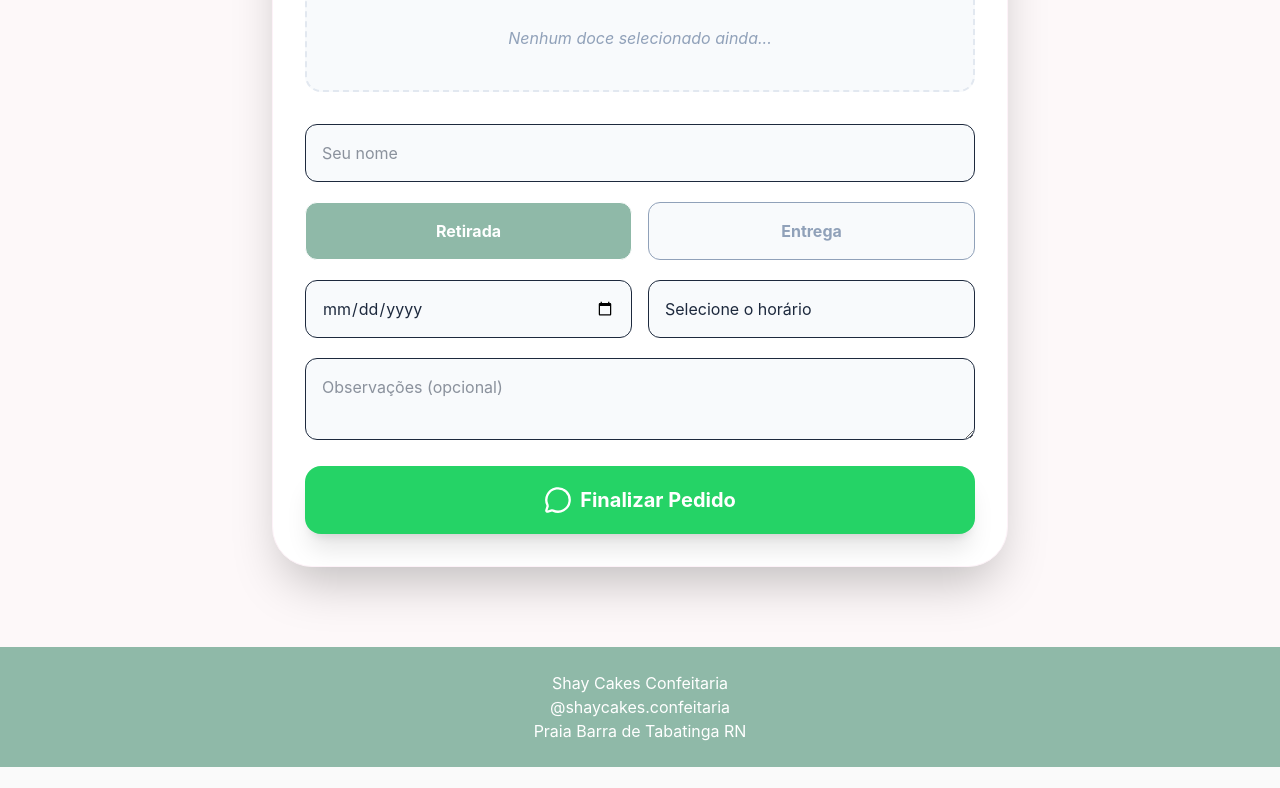
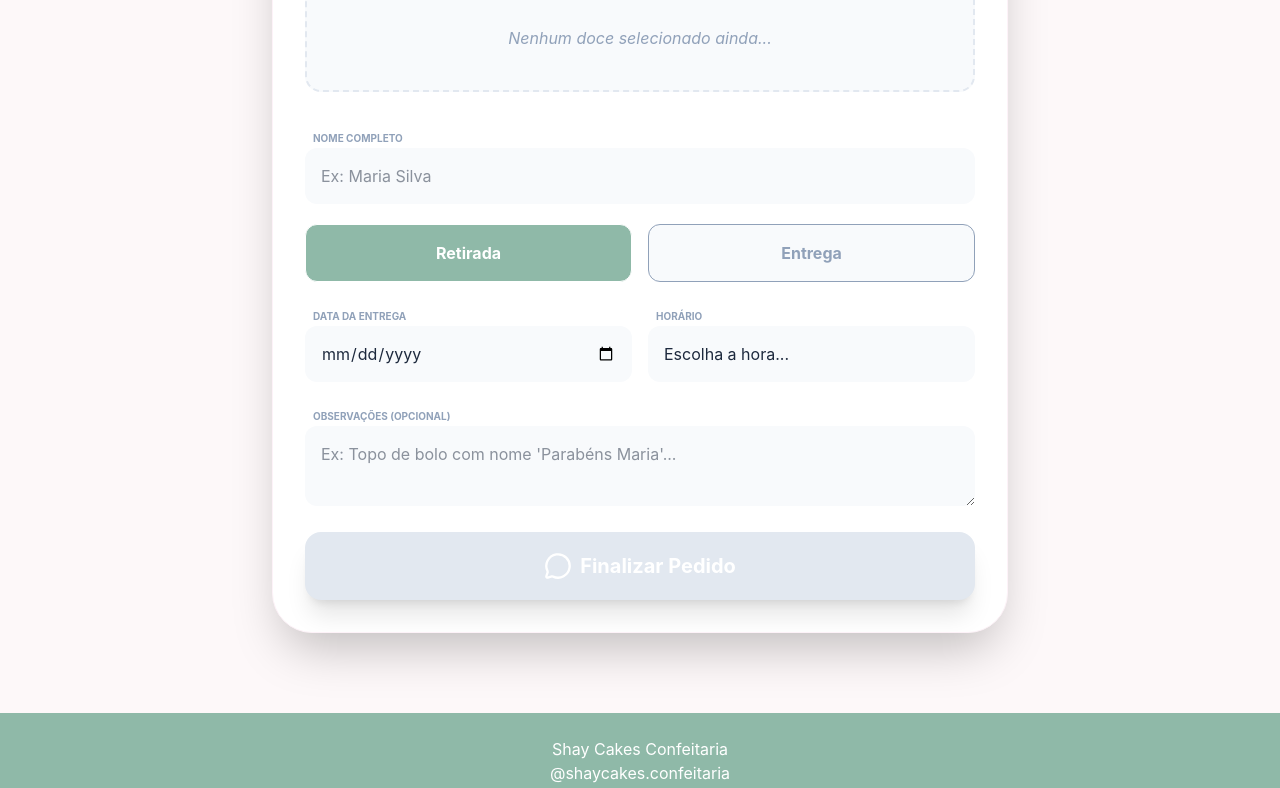
Before and after one commit to Fabio-freitaz/shay-cakes, a React (Vite) app: page / in a window 1280 px wide. Shown: the part 1798-2586 px from the top of the page. Before the commit the page ends 2565 px from the top, so only its background shows below. Built offline with nearby package versions, Linux system fonts and the light colour scheme.

Commit message:
Finalizando seletor de quantidade e ajuste no WhatsApp

```diff
--- a/src/components/OrderForm.jsx
+++ b/src/components/OrderForm.jsx
@@ -11,11 +11,17 @@ export default function OrderForm({ cart, onRemove, formData, setFormData, onCha
     if (h !== 20) horarios.push(`${h.toString().padStart(2, '0')}:30`);
   }
 
-  // --- AQUI É ONDE A CONTA É FEITA ---
+  // --- CÁLCULO DO TOTAL (CORRIGIDO PARA QUALQUER FORMATO) ---
   const total = cart.reduce((acc, item) => {
-    // Remove o "R$", troca a vírgula por ponto e transforma em número para somar
-    const valor = parseFloat(item.price.replace('R$', '').replace('.', '').replace(',', '.'));
-    return acc + valor;
+    // Remove "R$", espaços, pontos de milhar e troca vírgula por ponto
+    const precoLimpo = item.price
+      .replace('R$', '')
+      .replace(/\s/g, '')
+      .replace(/\./g, '')
+      .replace(',', '.');
+
+    const valor = parseFloat(precoLimpo);
+    return acc + (isNaN(valor) ? 0 : valor);
   }, 0);
 
   const handleSubmit = (e) => {
@@ -23,25 +29,29 @@ export default function OrderForm({ cart, onRemove, formData, setFormData, onCha
     if (cart.length === 0) return alert("Seu carrinho está vazio!");
     if (!formData.horaEntrega) return alert("Por favor, escolha um horário!");
 
-    const meuNumero = "558498136999";
+    const meuNumero = "5584981369994"; // Verifique se este é o número da Shay
     const dataBR = formData.dataEntrega.split('-').reverse().join('/');
-    const itensTexto = cart.map(item => `- ${item.name} (${item.price})`).join('%0A');
+
+    // Monta a lista de itens formatada para o WhatsApp
+    const itensTexto = cart.map(item => `• ${item.name} (${item.price})`).join('\n');
     const totalFormatado = total.toFixed(2).replace('.', ',');
 
-    const mensagem = `🌸 *Novo Pedido - Shay Cakes* 🌸%0A%0A` +
-      `*Cliente:* ${formData.nome}%0A%0A` +
-      `*🛒 ITENS:*%0A${itensTexto}%0A%0A` +
-      `*💰 TOTAL DO PEDIDO: R$ ${totalFormatado}*%0A%0A` +
-      `*Tipo:* ${formData.tipoEntrega}%0A` +
-      `${formData.tipoEntrega === 'Entrega' ? `*Endereço:* ${formData.endereco}%0A` : ''}` +
-      `*Data:* ${dataBR}%0A` +
-      `*Horário:* ${formData.horaEntrega}%0A` +
-      `${formData.observacao ? `%0A*⚠️ OBS:* ${formData.observacao}` : ''}`;
+    // Montagem da mensagem usando Template Strings (mais limpo)
+    const mensagemRaw = `🌸 *Novo Pedido - Shay Cakes* 🌸\n\n` +
+      `*Cliente:* ${formData.nome}\n\n` +
+      `*ITENS:*\n${itensTexto}\n\n` +
+      `*TOTAL DO PEDIDO: R$ ${totalFormatado}*\n\n` +
+      `*Tipo:* ${formData.tipoEntrega}\n` +
+      `${formData.tipoEntrega === 'Entrega' ? `*Endereço:* ${formData.endereco}\n` : ''}` +
+      `*Data:* ${dataBR}\n` +
+      `*Horário:* ${formData.horaEntrega}\n` +
+      `${formData.observacao ? `\n*OBS:* ${formData.observacao}` : ''}`;
 
-    // 1. Abre o WhatsApp
-    window.open(`https://wa.me/${meuNumero}?text=${mensagem}`, '_blank');
+    // Codifica a mensagem para URL e abre o WhatsApp
+    const mensagemFinal = encodeURIComponent(mensagemRaw);
+    window.open(`https://wa.me/${meuNumero}?text=${mensagemFinal}`, '_blank');
 
-    // 2. REINICIA O SITE
+    // REINICIA O ESTADO APÓS O ENVIO
     setCart([]);
     setFormData({
       nome: '',
@@ -52,20 +62,18 @@ export default function OrderForm({ cart, onRemove, formData, setFormData, onCha
       observacao: ''
     });
 
-    // 3. Volta para o topo
     window.scrollTo({ top: 0, behavior: 'smooth' });
-
-    alert("Pedido enviado com sucesso! ✨");
+    alert("Pedido enviado para o WhatsApp! ✨");
   };
 
   return (
     <section id="encomenda" className="py-20 bg-[#FDF8F9]">
       <div className="max-w-3xl mx-auto px-4">
         <div className="bg-white rounded-[2.5rem] shadow-2xl border border-pink-50 overflow-hidden">
-          <div className="bg-[#8FB9A8] p-8 text-center text-white font-bold text-2xl">Finalizar Encomenda</div>
+          <div className="bg-[#8FB9A8] p-8 text-center text-white font-bold text-2xl uppercase tracking-widest">Finalizar Encomenda</div>
 
           <div className="p-8 space-y-8">
-            {/* RESUMO COM CÁLCULO AUTOMÁTICO */}
+            {/* RESUMO DO CARRINHO */}
             <div className="bg-slate-50 p-6 rounded-2xl border-2 border-dashed border-slate-200">
               <h4 className="font-bold mb-4 flex items-center gap-2 text-slate-700">
                 <ShoppingBag size={20} className="text-[#F4A8B9]"/> Resumo do Pedido:
@@ -87,7 +95,6 @@ export default function OrderForm({ cart, onRemove, formData, setFormData, onCha
                     </li>
                   ))}
 
-                  {/* EXIBIÇÃO DO VALOR TOTAL */}
                   <div className="pt-4 mt-2 border-t border-double border-slate-200 flex justify-between items-center">
                     <span className="text-slate-600 font-bold">Valor Total:</span>
                     <span className="text-2xl font-black text-[#8FB9A8]">R$ {total.toFixed(2).replace('.', ',')}</span>
@@ -96,27 +103,45 @@ export default function OrderForm({ cart, onRemove, formData, setFormData, onCha
               )}
             </div>
 
+            {/* FORMULÁRIO DE DADOS DO CLIENTE */}
             <form onSubmit={handleSubmit} className="space-y-5">
-              <input required name="nome" value={formData.nome} onChange={onChange} placeholder="Seu nome" className="w-full p-4 bg-slate-50 rounded-xl border outline-none focus:ring-2 focus:ring-[#8FB9A8]" />
+              <div>
+                <label className="text-[10px] uppercase font-bold text-slate-400 ml-2">Nome Completo</label>
+                <input required name="nome" value={formData.nome} onChange={onChange} placeholder="Ex: Maria Silva" className="w-full p-4 bg-slate-50 rounded-xl border-none outline-none focus:ring-2 focus:ring-[#8FB9A8]" />
+              </div>
 
               <div className="grid grid-cols-2 gap-4">
                 <button type="button" onClick={() => setFormData({...formData, tipoEntrega: 'Retirada'})} className={`p-4 rounded-xl border font-bold transition-all ${formData.tipoEntrega === 'Retirada' ? 'bg-[#8FB9A8] text-white' : 'bg-slate-50 text-slate-400'}`}>Retirada</button>
                 <button type="button" onClick={() => setFormData({...formData, tipoEntrega: 'Entrega'})} className={`p-4 rounded-xl border font-bold transition-all ${formData.tipoEntrega === 'Entrega' ? 'bg-[#8FB9A8] text-white' : 'bg-slate-50 text-slate-400'}`}>Entrega</button>
               </div>
 
-              {formData.tipoEntrega === 'Entrega' && <input required name="endereco" value={formData.endereco} onChange={onChange} placeholder="Endereço completo" className="w-full p-4 bg-slate-50 rounded-xl border outline-none" />}
+              {formData.tipoEntrega === 'Entrega' && (
+                <div>
+                  <label className="text-[10px] uppercase font-bold text-slate-400 ml-2">Endereço em Tabatinga</label>
+                  <input required name="endereco" value={formData.endereco} onChange={onChange} placeholder="Rua, número e ponto de referência" className="w-full p-4 bg-slate-50 rounded-xl border-none outline-none focus:ring-2 focus:ring-[#8FB9A8]" />
+                </div>
+              )}
 
               <div className="grid grid-cols-1 md:grid-cols-2 gap-4">
-                <input required type="date" name="dataEntrega" min={hoje} value={formData.dataEntrega} onChange={onChange} className="w-full p-4 bg-slate-50 rounded-xl border outline-none" />
-                <select required name="horaEntrega" value={formData.horaEntrega} onChange={onChange} className="w-full p-4 bg-slate-50 rounded-xl border outline-none appearance-none">
-                  <option value="">Selecione o horário</option>
-                  {horarios.map(hora => <option key={hora} value={hora}>{hora}</option>)}
-                </select>
+                <div>
+                  <label className="text-[10px] uppercase font-bold text-slate-400 ml-2">Data da Entrega</label>
+                  <input required type="date" name="dataEntrega" min={hoje} value={formData.dataEntrega} onChange={onChange} className="w-full p-4 bg-slate-50 rounded-xl border-none outline-none focus:ring-2 focus:ring-[#8FB9A8]" />
+                </div>
+                <div>
+                  <label className="text-[10px] uppercase font-bold text-slate-400 ml-2">Horário</label>
+                  <select required name="horaEntrega" value={formData.horaEntrega} onChange={onChange} className="w-full p-4 bg-slate-50 rounded-xl border-none outline-none focus:ring-2 focus:ring-[#8FB9A8] appearance-none">
+                    <option value="">Escolha a hora...</option>
+                    {horarios.map(hora => <option key={hora} value={hora}>{hora}</option>)}
+                  </select>
+                </div>
               </div>
 
-              <textarea name="observacao" value={formData.observacao} onChange={onChange} placeholder="Observações (opcional)" rows="2" className="w-full p-4 bg-slate-50 rounded-xl border outline-none" />
+              <div>
+                <label className="text-[10px] uppercase font-bold text-slate-400 ml-2">Observações (Opcional)</label>
+                <textarea name="observacao" value={formData.observacao} onChange={onChange} placeholder="Ex: Topo de bolo com nome 'Parabéns Maria'..." rows="2" className="w-full p-4 bg-slate-50 rounded-xl border-none outline-none focus:ring-2 focus:ring-[#8FB9A8]" />
+              </div>
 
-              <button type="submit" disabled={cart.length === 0} className="w-full bg-[#25D366] hover:bg-[#20bd5a] text-white py-5 rounded-2xl font-bold text-xl flex items-center justify-center gap-2 shadow-xl active:scale-95 transition-all">
+              <button type="submit" disabled={cart.length === 0} className="w-full bg-[#25D366] hover:bg-[#20bd5a] text-white py-5 rounded-2xl font-bold text-xl flex items-center justify-center gap-2 shadow-xl active:scale-95 transition-all disabled:bg-slate-200">
                 <MessageCircle size={28} /> Finalizar Pedido
               </button>
             </form>
```
